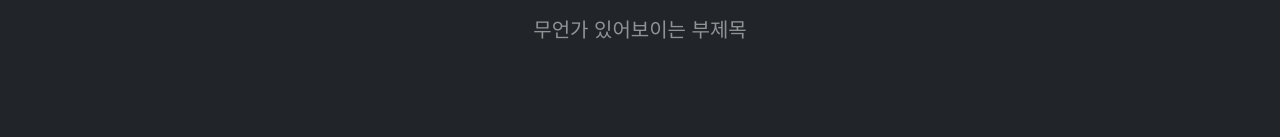
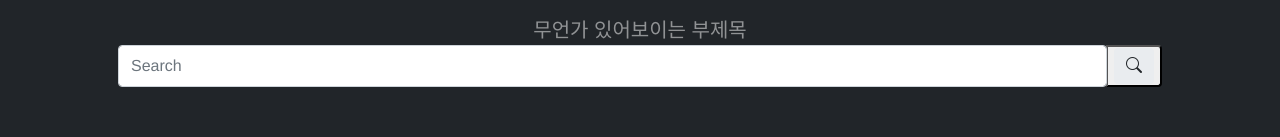
Before and after one commit to Tazan-kosa/Tazan_Front, a Vue app in the folder vue-tazan/: page / in a window 1280 px wide. Shown: the part 216-353 px from the top of the page. Built offline with nearby package versions, Linux system fonts and the light colour scheme.

Commit message:
TourList page sample data

```diff
--- a/vue-tazan/public/index.html
+++ b/vue-tazan/public/index.html
@@ -18,6 +18,7 @@
     <noscript>
       <strong>We're sorry but <%= htmlWebpackPlugin.options.title %> doesn't work properly without JavaScript enabled. Please enable it to continue.</strong>
     </noscript>
+    <!-- <div id="app"></div> -->
     <div id="app"></div>
     <!-- built files will be auto injected -->
   </body>
--- a/vue-tazan/src/components/list/TourList.vue
+++ b/vue-tazan/src/components/list/TourList.vue
@@ -6,6 +6,15 @@
       <div class="text-center text-white">
         <h1 class="display-4 fw-bolder">여행지 리스트</h1>
         <p class="lead fw-normal text-white-50 mb-0">무언가 있어보이는 부제목</p>
+        <div class="input-group rounded">
+          <input type="search" class="form-control rounded" placeholder="Search" aria-label="Search"
+            aria-describedby="search-addon" />
+          <button class="button2">
+            <span class="input-group-text border-0" id="search-addon">
+              <i class="bi bi-search"></i>
+            </span>
+          </button>
+        </div>
       </div>
     </div>
   </header>
@@ -44,5 +53,5 @@
 </script>
 
 <style>
-
+.button2 {border-radius: 4px;}
 </style>
```
Also changed, not shown: vue-tazan/src/components/list/sample.js (added, +22 -0 lines), vue-tazan/src/App.vue (line endings or trailing spaces), vue-tazan/src/components/list/sample.json (deleted).
